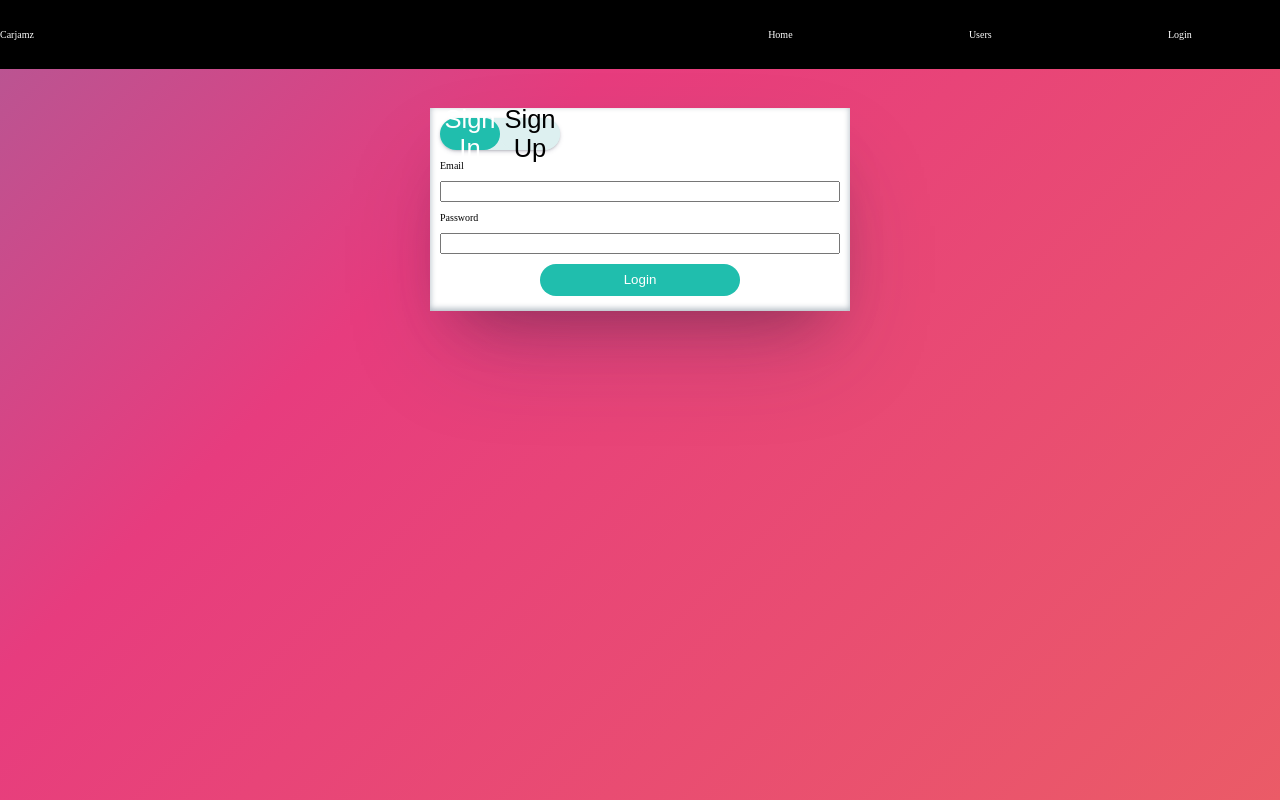
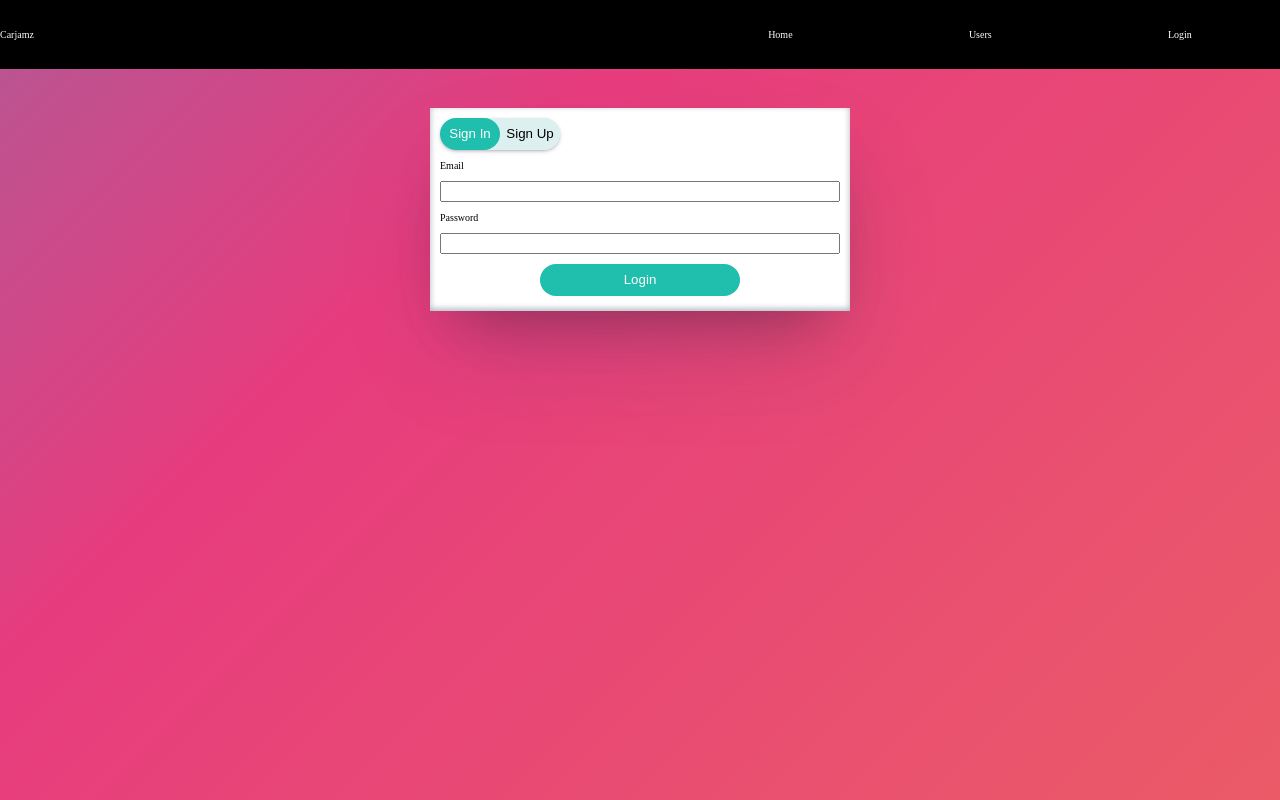
Before and after one commit to nfrankeln/CarJamz_Personal_Project, a React (Vite) app in the folder spotifyClient/: page /login in a window 1280 px wide. Built offline with nearby package versions, Linux system fonts and the light colour scheme; no server answers.

Commit message:
added button to test saving users data

```diff
--- a/spotifyClient/src/components/LoginButtonToggle.jsx
+++ b/spotifyClient/src/components/LoginButtonToggle.jsx
@@ -23,8 +23,8 @@ export default function LoginButtonToggle(props){
         }
     return(
         <div className="btn-container">
-        <button className="login-btn-toggle btn1" onClick={(e)=>buttonColor(e)}><p>Sign In</p></button>
-        <button className="login-btn-toggle btn2" onClick={(e)=>buttonColor(e)}><p>Sign Up</p></button>
+        <button className="login-btn-toggle btn1" onClick={(e)=>buttonColor(e)}>Sign In</button>
+        <button className="login-btn-toggle btn2" onClick={(e)=>buttonColor(e)}>Sign Up</button>
        </div>
     )
 }
--- a/spotifyClient/src/pages/ProfilePage.jsx
+++ b/spotifyClient/src/pages/ProfilePage.jsx
@@ -6,12 +6,14 @@ export default function ProfilePage(props){
     function authorizeSpotify(){
         axios.get('api/spotify/authorize/')
         .then((response)=>window.location.replace(response.data.url))}
-
+    function test(){
+        axios.post('api/test').then(response => console.log(response))
+    }
     return(
     <div >
     {props.spotifyAuthorized?
     <div>
-
+        <button onClick={()=>test()}>Test</button>
     <Playlist spotifyAuthorized={props.spotifyAuthorized}/>
     </div>
     :<button onClick={() => authorizeSpotify()}>Connect to Spotify</button>}
```
